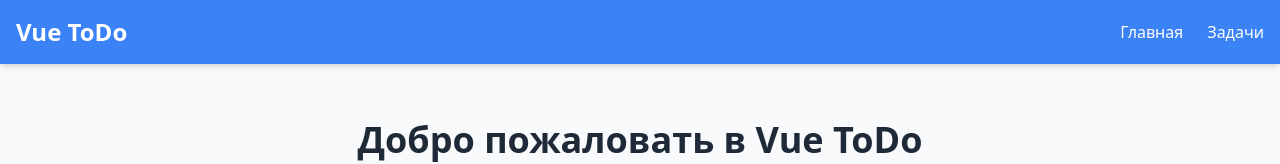
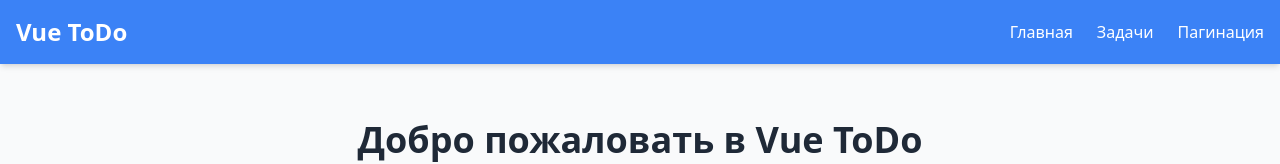
Before and after one commit to ErkinTu/vue3-todo-app, a Vue app: page / in a window 1280 px wide. Shown: the top 164 px of the page. Built offline with nearby package versions, Linux system fonts and the light colour scheme.

Commit message:
↗ Add easy pagination example route and link in NavBar

```diff
--- a/src/components/layout/NavBar.vue
+++ b/src/components/layout/NavBar.vue
@@ -24,6 +24,7 @@ function toggleMobileMenu() {
           {{ todoStats.total }}
         </span>
       </router-link>
+      <router-link to="/easy-pagination-example" class="hover:text-blue-200 transition-colors">Пагинация</router-link>
     </div>
 
     <!-- Mobile Menu Button -->
--- a/src/router/index.js
+++ b/src/router/index.js
@@ -2,6 +2,7 @@ import { createRouter, createWebHistory } from 'vue-router'
 import HomeView from '../views/HomeView.vue'
 import TodoListView from '../views/TodoListView.vue'
 import TodoDetailView from '../views/TodoDetailView.vue'
+import TodoListEasyPaginationExample from "@/views/TodoListEasyPaginationExample.vue";
 
 const routes = [
     {
@@ -19,6 +20,11 @@ const routes = [
         name: 'todo-detail',
         component: TodoDetailView,
         props: true
+    },
+    {
+        path: '/easy-pagination-example',
+        name: 'easy-pagination-example',
+        component: TodoListEasyPaginationExample
     }
 ]
 
```
